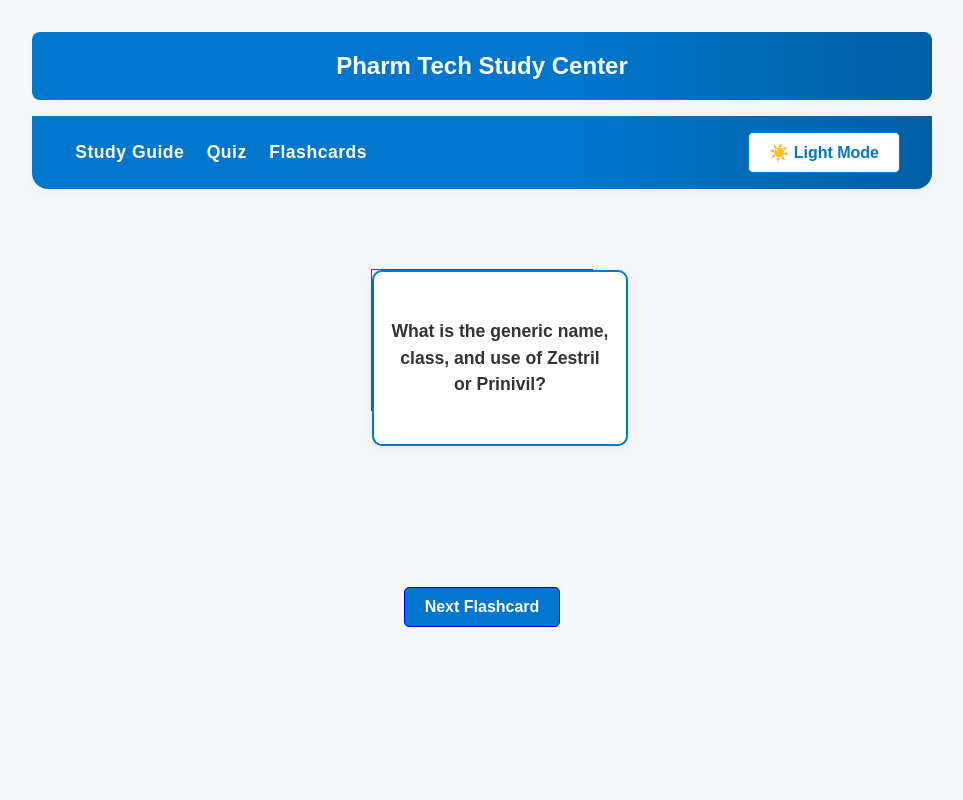
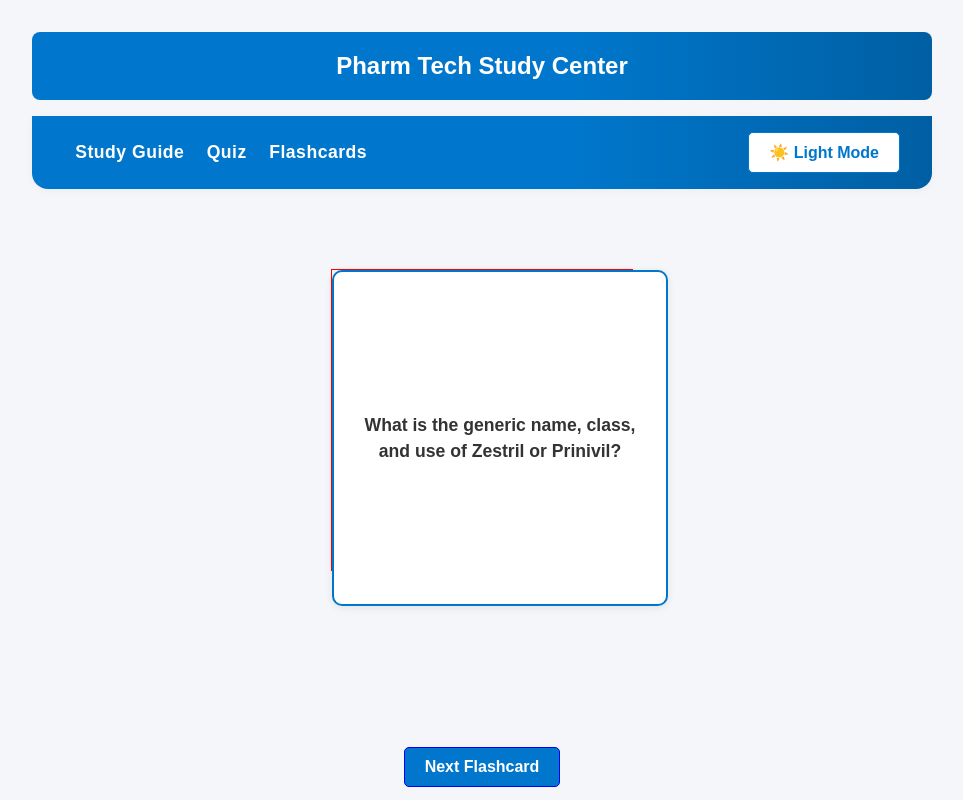
Before and after one commit to ikejones90002/Study-Guide-App, a React (Vite) app: page /flashcards in a window 1280 px wide. Shown: the top 800 px of the page, without its empty margins (158-1121 px from the left). Built offline with nearby package versions, Linux system fonts and the light colour scheme; the HTML template or start-up script is replaced by a standard one.

Commit message:
resized flashcards

```diff
--- a/src/App.css
+++ b/src/App.css
@@ -216,8 +216,8 @@ body.dark .flashcard-section {
 }
 
 .flashcard {
-  width: 220px;
-  height: 140px;
+  width: 300px;
+  height: 300px;
   perspective: 1000px;
   cursor: pointer;
   position: relative;
```
